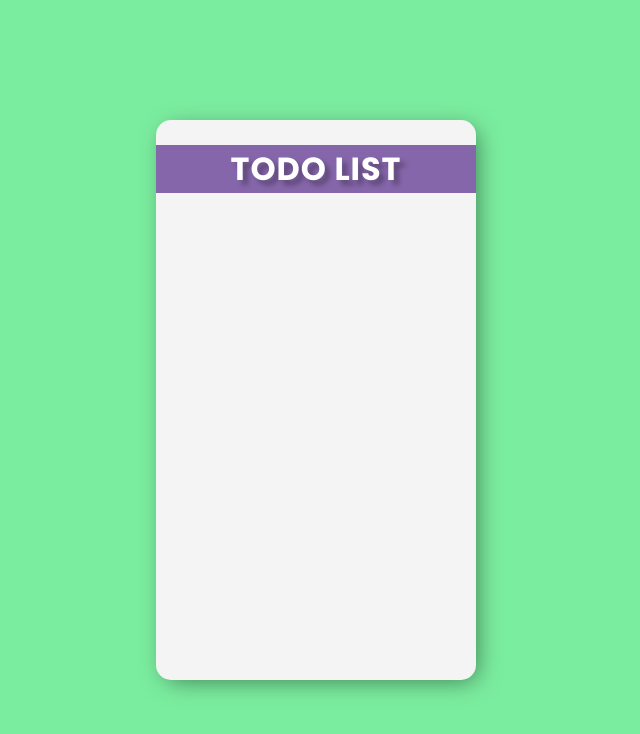
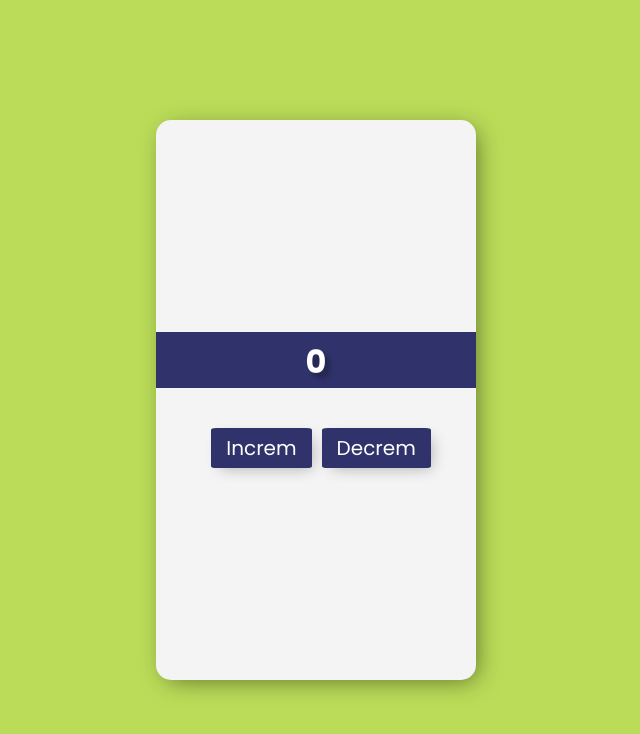
Before and after one commit to AmirAliLiaqat/react-app, a React (Create React App) app: page / in a window 1280 px wide. Shown: the top 734 px of the page, without its empty margins (324-964 px from the left). Built offline with nearby package versions, Linux system fonts and the light colour scheme; a web font is replaced by a local one.

Commit message:
Create increment and decrement project...

```diff
--- a/src/App.js
+++ b/src/App.js
@@ -1,12 +1,30 @@
 import React, { useState } from "react";
 
 const App = () => {
+    const [num, setNum] = useState(0);
+
+    const incNum = () => {
+        setNum(num + 1);
+    }
+
+    const decNum = () => {
+        if(num > 0) {
+            setNum(num - 1);
+        } else {
+            alert('Soory, Zero Limit Reached');
+            setNum(0);
+        }
+    }
+
     return(
         <>
             <div className="main_div">
                 <div className="center_div">
-                    <br/>
-                    <h1>ToDo List</h1>
+                    <h1>{num}</h1>
+                    <div className="btn_div">
+                        <button onClick={incNum}>Increm</button>
+                        <button onClick={decNum}>Decrem</button>
+                    </div>
                 </div>
             </div>
         </>
--- a/src/index.css
+++ b/src/index.css
@@ -9,7 +9,8 @@
 .main_div{
     width: 100%;
     height: 100vh;
-    background: #7bed9f;
+    background: #badc58;
+    /* background: #7bed9f; */
     display: flex;
     flex-direction: row;
     justify-content: center;
@@ -23,32 +24,39 @@
     background-color: #f4f4f4;
     box-shadow: 5px 5px 25px -5px rgba(0, 0, 0, 0.5);
     border-radius: 15px;
+    display: flex;
+    flex-direction: column;
+    justify-content: center;
+    align-items: center;
 }
 
 
 h1{
     color: #fff;
-    background-color: #8566aa;
-    margin-bottom: 30px;
-    min-width: 64px;
-    letter-spacing: 0.02857em;
-    text-transform: uppercase;
+    background: transparent;
+    background-color: #30336b;
+    padding: 6px 0 2px 0;
+    margin-bottom: 10px;
+    width: 100%;
     text-shadow: 5px 5px 5px rgba(0, 0, 0, 0.3);
 }
 
-.newBtn{
-    width: 45px;
-    height: 45px;
-    background-color: #8566aa;
+button{
+    min-height: 40px;
+    border-radius: 5%;
+    border-color: transparent;
+    background-color: #30336b;
     color: white;
+    font-size: 20px;
+    border: none;
     outline: none;
-    font-size: 20px;
-    border: 1px solid #fff;
-    border-radius: 50%;
+    padding: 0 15px;
+    margin-top: 30px;
+    margin-left: 10px;
     cursor: pointer;
     box-shadow: 5px 5px 15px -5px rgba(0, 0, 0, 0.3);
 }
 
-.newBtn:hover{
+button:hover{
     background: #16a085;
 }
```
